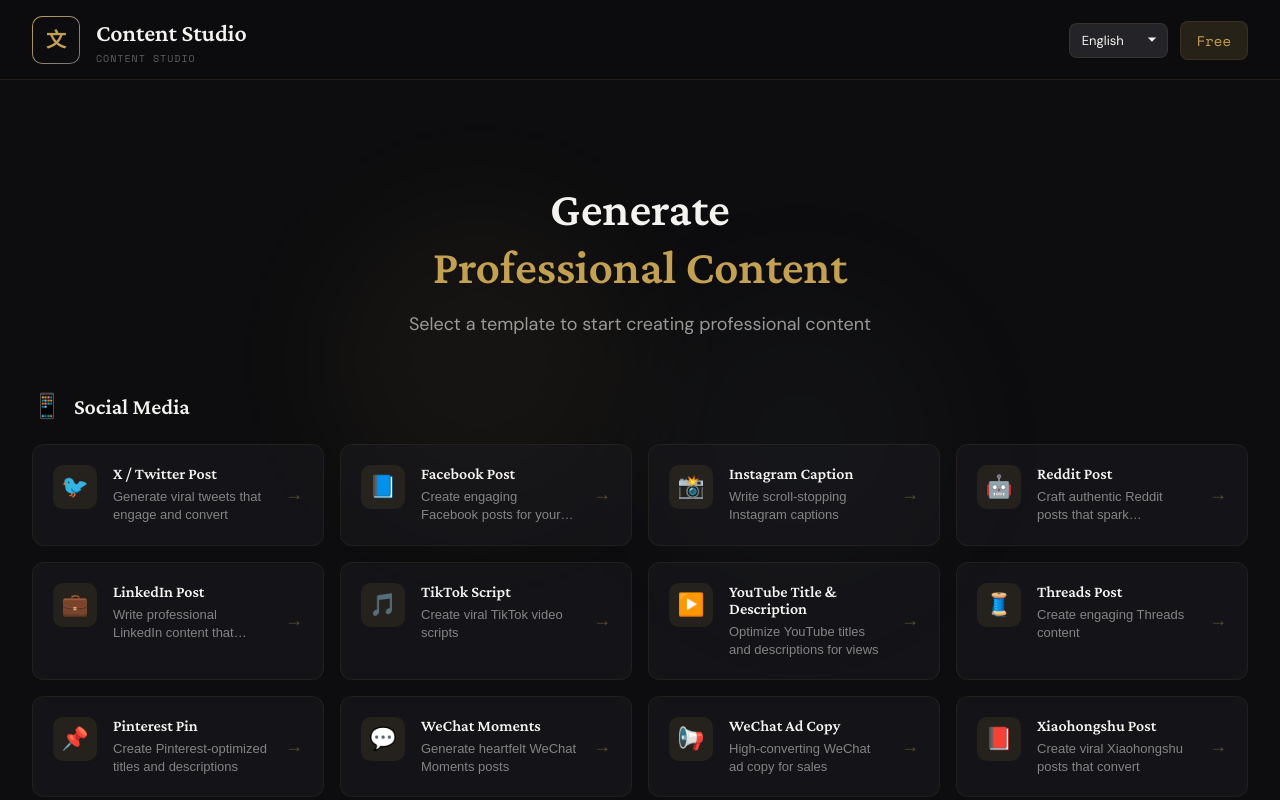
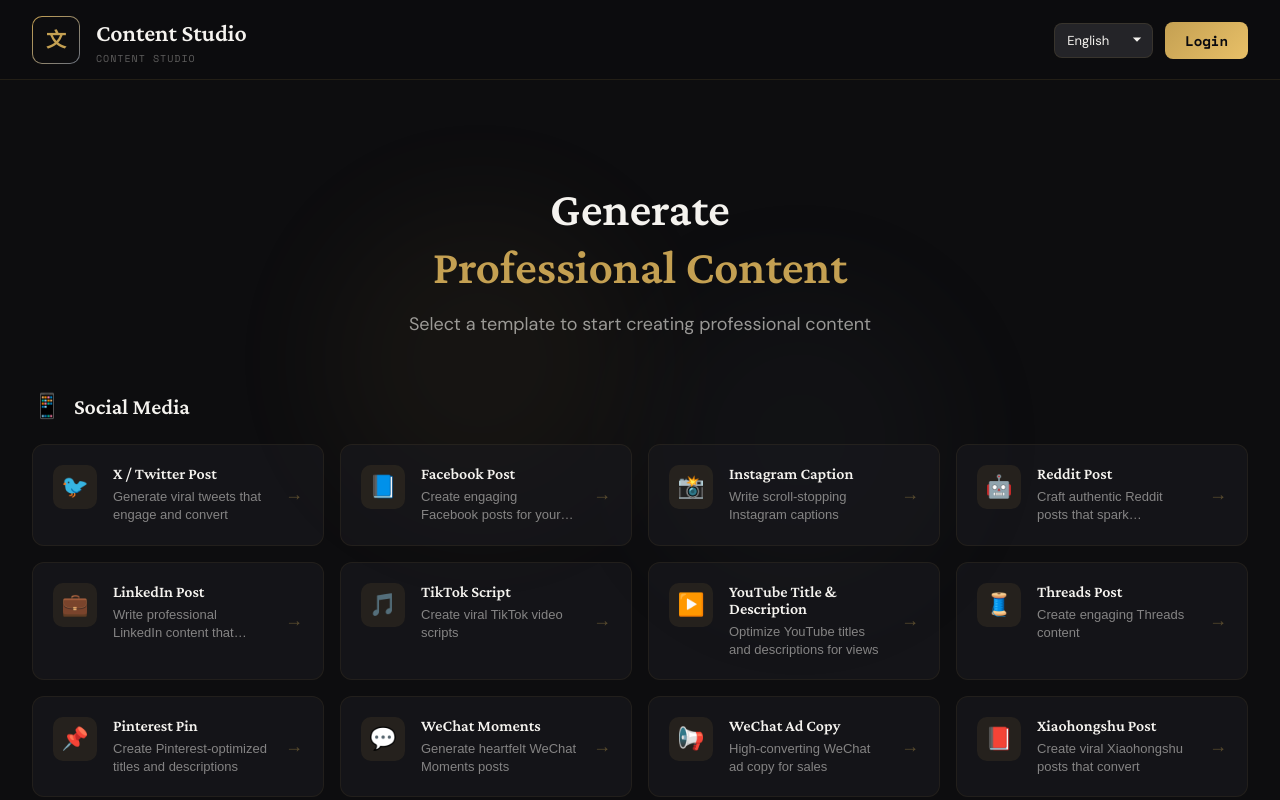
Before and after one commit to CodeRangerX/ai-content-studio, a React (Vite) app: page / in a window 1280 px wide. Shown: the top 800 px of the page. Built offline with nearby package versions, Linux system fonts and the light colour scheme.

Commit message:
feat: 恢复登录按钮功能

```diff
--- a/src/App.tsx
+++ b/src/App.tsx
@@ -21,11 +21,12 @@
 // ============================================
 // Header
 // ============================================
-function Header({ lang, onLangChange, onBack, inWorkspace }: {
+function Header({ lang, onLangChange, onBack, inWorkspace, onLogin }: {
   lang: Language;
   onLangChange: (lang: Language) => void;
   onBack?: () => void;
   inWorkspace?: boolean;
+  onLogin?: () => void;
 }) {
   const { user, isAuthenticated, logout } = useAuth();
   const t = translations[lang];
@@ -64,7 +65,9 @@
           {isAuthenticated ? (
             <UserMenu onLogout={logout} />
           ) : (
-            <div className="free-badge">{t.free}</div>
+            <button onClick={onLogin} className="login-btn">
+              {t.login}
+            </button>
           )}
         </div>
       </div>
@@ -388,7 +391,7 @@
 // ============================================
 // Main App Content
 // ============================================
-function AppContent() {
+function AppContent({ onLogin }: { onLogin: () => void }) {
   const [lang, setLang] = useState<Language>('en');
   const [selectedTemplate, setSelectedTemplate] = useState<Template | null>(null);
 
@@ -400,6 +403,7 @@
         onLangChange={setLang}
         onBack={() => setSelectedTemplate(null)}
         inWorkspace={!!selectedTemplate}
+        onLogin={onLogin}
       />
 
       <main className="main">
@@ -460,7 +464,7 @@
 
   return (
     <GoogleOAuthProvider clientId={authConfig.googleClientId || ''}>
-      <AppContent />
+      <AppContent onLogin={() => setShowLogin(true)} />
     </GoogleOAuthProvider>
   );
 }
--- a/src/index.css
+++ b/src/index.css
@@ -158,6 +158,24 @@
   font-family: 'Space Mono', monospace;
   font-size: 14px;
   color: #c4a052;
+}
+
+.login-btn {
+  padding: 8px 20px;
+  border-radius: 8px;
+  background: linear-gradient(135deg, #c4a052, #e8c068);
+  border: none;
+  font-family: 'Space Mono', monospace;
+  font-size: 14px;
+  font-weight: 600;
+  color: #0a0a0f;
+  cursor: pointer;
+  transition: all 0.2s ease;
+}
+
+.login-btn:hover {
+  transform: translateY(-1px);
+  box-shadow: 0 4px 12px rgba(196, 160, 82, 0.3);
 }
 
 /* Language Selector */
--- a/src/lib/i18n.ts
+++ b/src/lib/i18n.ts
@@ -16,6 +16,7 @@
   title: string;
   subtitle: string;
   free: string;
+  login: string;
   heroTitle1: string;
   heroTitle2: string;
   heroSub: string;
@@ -37,6 +38,7 @@
     title: '内容工坊',
     subtitle: 'CONTENT STUDIO',
     free: '免费使用',
+    login: '登录',
     heroTitle1: '一键生成',
     heroTitle2: '专业文案',
     heroSub: 'POWERED BY DEEPSEEK REASONER',
@@ -58,6 +60,7 @@
     title: 'Content Studio',
     subtitle: 'CONTENT STUDIO',
     free: 'Free',
+    login: 'Login',
     heroTitle1: 'Generate',
     heroTitle2: 'Professional Content',
     heroSub: 'POWERED BY DEEPSEEK REASONER',
@@ -79,6 +82,7 @@
     title: 'Studio de Contenu',
     subtitle: 'CONTENT STUDIO',
     free: 'Gratuit',
+    login: 'Connexion',
     heroTitle1: 'Générez',
     heroTitle2: 'Contenu Professionnel',
     heroSub: 'POWERED BY DEEPSEEK REASONER',
@@ -100,6 +104,7 @@
     title: 'Контент-студия',
     subtitle: 'CONTENT STUDIO',
     free: 'Бесплатно',
+    login: 'Войти',
     heroTitle1: 'Создавайте',
     heroTitle2: 'Профессиональный контент',
     heroSub: 'POWERED BY DEEPSEEK REASONER',
@@ -121,6 +126,7 @@
     title: 'コンテンツスタジオ',
     subtitle: 'CONTENT STUDIO',
     free: '無料',
+    login: 'ログイン',
     heroTitle1: 'ワンクリックで生成',
     heroTitle2: 'プロフェッショナルなコピー',
     heroSub: 'POWERED BY DEEPSEEK REASONER',
@@ -142,6 +148,7 @@
     title: '콘텐츠 스튜디오',
     subtitle: 'CONTENT STUDIO',
     free: '무료',
+    login: '로그인',
     heroTitle1: '원클릭 생성',
     heroTitle2: '전문 카피',
     heroSub: 'POWERED BY DEEPSEEK REASONER',
@@ -163,6 +170,7 @@
     title: 'Content Studio',
     subtitle: 'CONTENT STUDIO',
     free: 'Kostenlos',
+    login: 'Anmelden',
     heroTitle1: 'Erstellen Sie',
     heroTitle2: 'Professionelle Inhalte',
     heroSub: 'POWERED BY DEEPSEEK REASONER',
@@ -184,6 +192,7 @@
     title: 'Estudio de Contenido',
     subtitle: 'CONTENT STUDIO',
     free: 'Gratis',
+    login: 'Iniciar sesión',
     heroTitle1: 'Genera',
     heroTitle2: 'Contenido Profesional',
     heroSub: 'POWERED BY DEEPSEEK REASONER',
```
Also changed, not shown: 1 other file (tests, documents, lock files or other folders).
